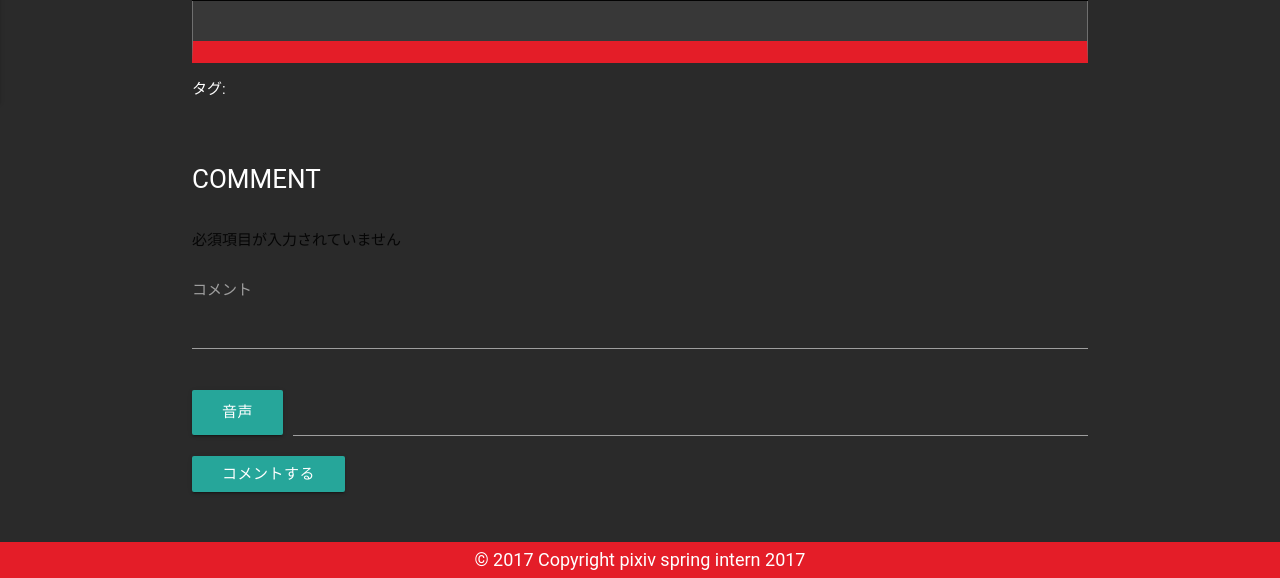
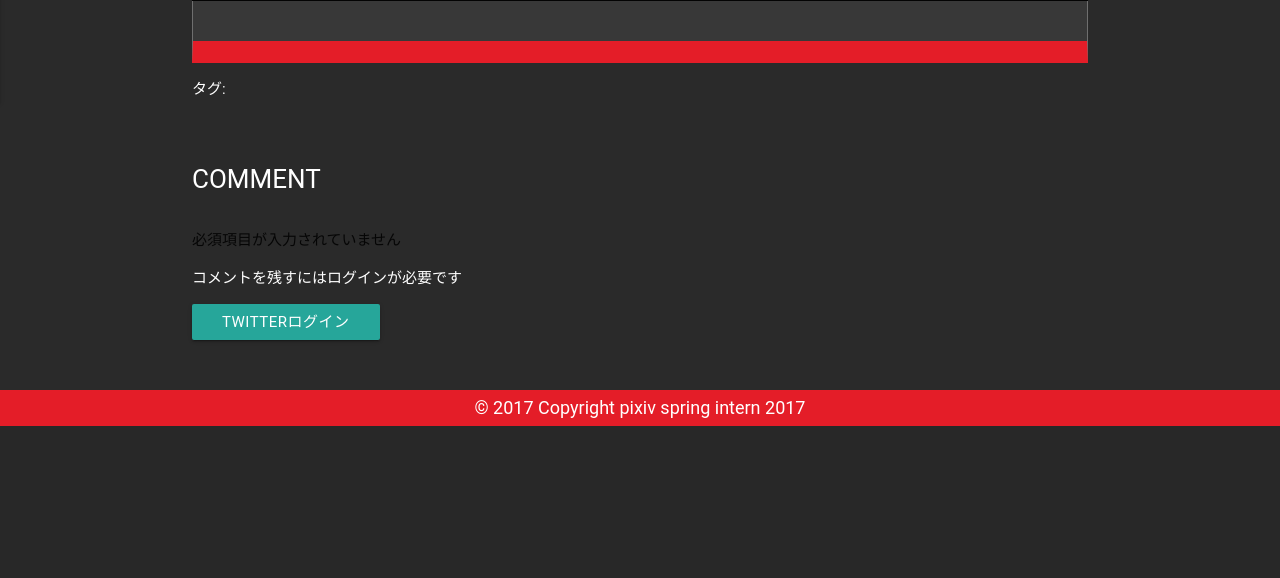
Before and after one commit to defaultcf/pressto, a Django app: page /article/1/comment in a window 1280 px wide. Shown: the part 757-1335 px from the top of the page. After the commit the page ends 1183 px from the top, so only its background shows below. Run offline with Django 3.2, Linux system fonts and the light colour scheme; some libraries are stand-ins or nearby versions; some web fonts are replaced.

Commit message:
Fix function of comment

```diff
--- a/app/article/templates/article/detail.html
+++ b/app/article/templates/article/detail.html
@@ -89,6 +89,8 @@
     {% endfor %}
 
     {% if error %}{{error}}{% endif %}
+
+    {% if request.user.is_authenticated %}
     <form action="{% url 'article:comment' tirac.id %}" method="post" enctype="multipart/form-data">
         {% csrf_token %}
         <div class="input-field">
@@ -106,6 +108,10 @@
         </div>
         <button type="submit" name="action" class="btn waves-effect waves-light">コメントする</button>
     </form>
+    {% else %}
+    <p style="color:white;">コメントを残すにはログインが必要です</p>
+    <a href="{% url 'social:begin' 'twitter' %}" class="waves-effect waves-light btn">Twitterログイン</a>
+    {% endif %}
 
     <div class="row">
 
```
